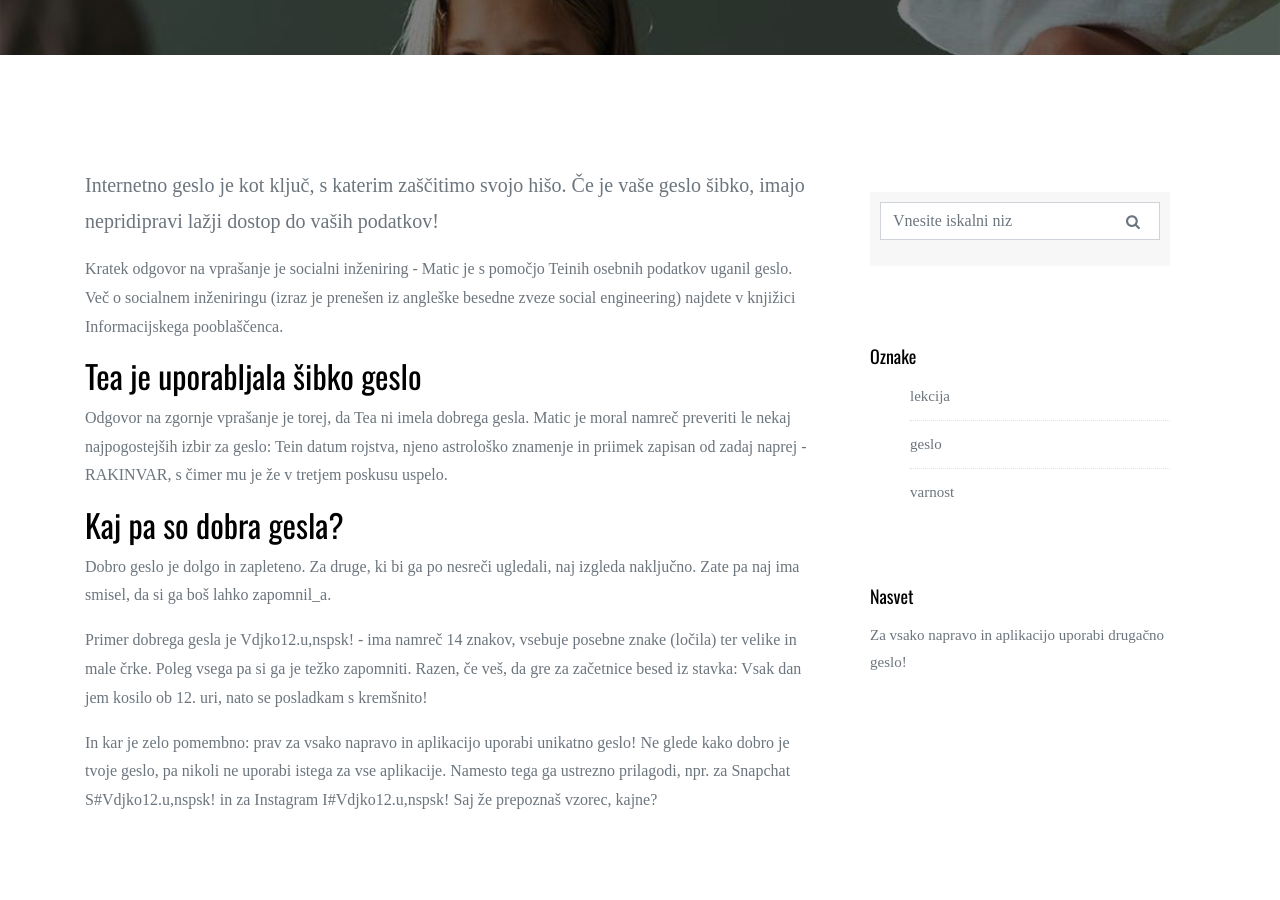
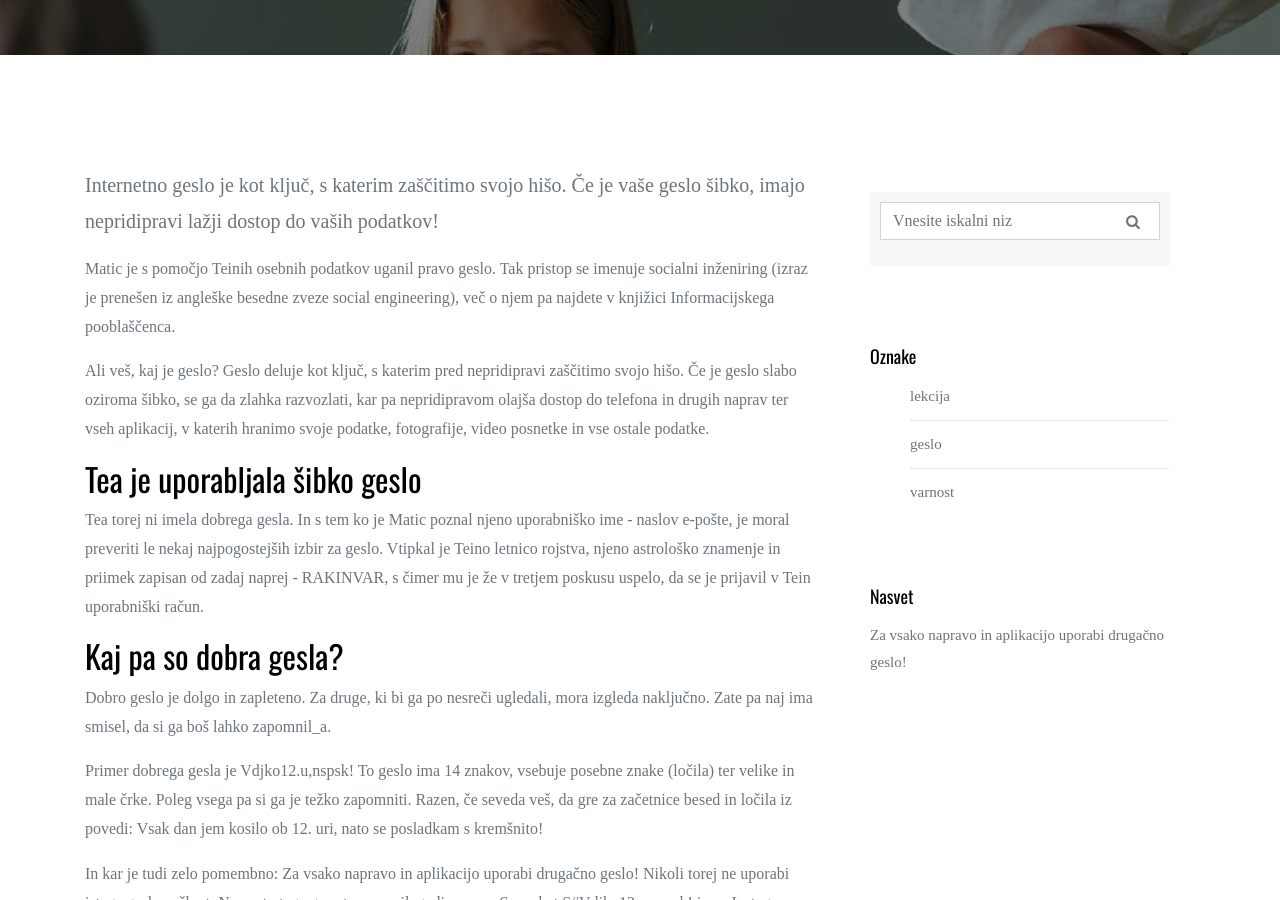
Before and after one commit to codeweeksi/gajin-svet, a Jekyll site: the page built from _posts/2018-07-01-prva-lekcija.md, in a window 1280 px wide and 900 px high, scrolled down 495 px. Built offline with Jekyll 4.4.1, drawn with Linux system fonts in a browser that asks for light colours; some web fonts are replaced; comment, search, counter and statistics services are not loaded; some of the changed text lies outside the part shown.

Commit message:
text edit

```diff
--- a/_posts/2018-07-01-prva-lekcija.md
+++ b/_posts/2018-07-01-prva-lekcija.md
@@ -7,15 +7,25 @@ excerpt: Internetno geslo je kot ključ, s katerim zaščitimo svojo hišo. Če
 special_tip: Za vsako napravo in aplikacijo uporabi drugačno geslo!
 ---
 
-Kratek odgovor na vprašanje je socialni inženiring - Matic je s pomočjo Teinih osebnih podatkov uganil geslo. Več o socialnem inženiringu (izraz je prenešen iz angleške besedne zveze social engineering) najdete v knjižici Informacijskega pooblaščenca.
+Matic je s pomočjo Teinih osebnih podatkov uganil pravo geslo. Tak pristop se imenuje socialni inženiring (izraz je prenešen iz angleške besedne zveze social engineering), več o njem pa najdete v knjižici Informacijskega pooblaščenca.
+
+Ali veš, kaj je geslo? Geslo deluje kot ključ, s katerim pred nepridipravi zaščitimo svojo hišo. Če je geslo slabo oziroma šibko, se ga da zlahka razvozlati, kar pa nepridipravom olajša dostop do telefona in drugih naprav ter vseh aplikacij, v katerih hranimo svoje podatke, fotografije, video posnetke in vse ostale podatke.
 
 ## Tea je uporabljala šibko geslo
-Odgovor na zgornje vprašanje je torej, da Tea ni imela dobrega gesla. Matic je moral namreč preveriti le nekaj najpogostejših izbir za geslo: Tein datum rojstva, njeno astrološko znamenje in priimek zapisan od zadaj naprej - RAKINVAR, s čimer mu je že v tretjem poskusu uspelo.
+Tea torej ni imela dobrega gesla. In s tem ko je Matic poznal njeno uporabniško ime - naslov e-pošte, je moral preveriti le nekaj najpogostejših izbir za geslo. Vtipkal je Teino letnico rojstva, njeno astrološko znamenje in priimek zapisan od zadaj naprej - RAKINVAR, s čimer mu je že v tretjem poskusu uspelo, da se je prijavil v Tein uporabniški račun.
 
 ## Kaj pa so dobra gesla?
-Dobro geslo je dolgo in zapleteno. Za druge, ki bi ga po nesreči ugledali, naj izgleda naključno. Zate pa naj ima smisel, da si ga boš lahko zapomnil_a.
+Dobro geslo je dolgo in zapleteno. Za druge, ki bi ga po nesreči ugledali, mora izgleda naključno. Zate pa naj ima smisel, da si ga boš lahko zapomnil_a.
 
-Primer dobrega gesla je Vdjko12.u,nspsk! - ima namreč 14 znakov, vsebuje posebne znake (ločila) ter velike in male črke. Poleg vsega pa si ga je težko zapomniti. Razen, če veš, da gre za začetnice besed iz stavka: Vsak dan jem kosilo ob 12. uri, nato se posladkam s kremšnito!
+Primer dobrega gesla je Vdjko12.u,nspsk! To geslo ima 14 znakov, vsebuje posebne znake (ločila) ter velike in male črke. Poleg vsega pa si ga je težko zapomniti. Razen, če seveda veš, da gre za začetnice besed in ločila iz povedi: Vsak dan jem kosilo ob 12. uri, nato se posladkam s kremšnito!
 
-In kar je zelo pomembno: prav za vsako napravo in aplikacijo uporabi unikatno geslo!
-Ne glede kako dobro je tvoje geslo, pa nikoli ne uporabi istega za vse aplikacije. Namesto tega ga ustrezno prilagodi, npr. za Snapchat S#Vdjko12.u,nspsk! in za Instagram I#Vdjko12.u,nspsk! Saj že prepoznaš vzorec, kajne?
+In kar je tudi zelo pomembno: Za vsako napravo in aplikacijo uporabi drugačno geslo!
+Nikoli torej ne uporabi istega gesla večkrat. Namesto tega ga ustrezno prilagodi, npr. za Snapchat S#Vdjko12.u,nspsk! in za Instagram I#Vdjko12.u,nspsk! Saj že prepoznaš vzorec, kajne?
+
+## Dvojna zaščita
+Poleg močnega gesla uporabljaj tudi potrjevanje prijave v dveh korakih, ki mu pravijo tudi dvofaktorska avtentikacija. To, na primer, že omogočata Gmail in Facebook, ki ti za vsako prijavo na telefon posredujeta še posebno kodo, s čimer bodo tvoje naprave in aplikacije še bolj varne.
+
+## Programi za varno shranjevanje gesel
+Obstajajo pa tudi programi, ki si namesto tebe zapomnijo gesla in jih varno shranijo v šifrirani obliki za takrat, ko jih potrebuješ.
+
+Izziv: Razišči, kaj ti omogočata programa LastPass ali 1Password.
```
